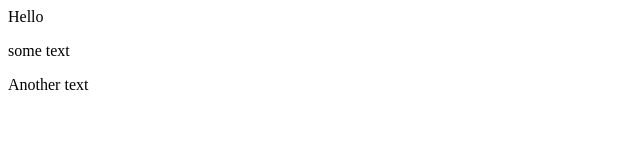
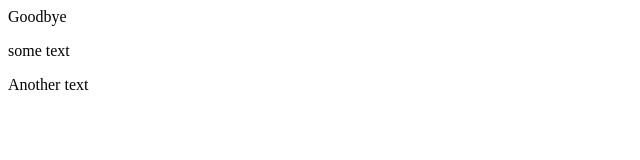
Before and after one commit to tayyabawais1023/myfirstrepo, a plain HTML site: page index.html in a window 1280 px wide. Shown: the full height of the page, 0-640 px from the left. Drawn offline with Linux system fonts and the light colour scheme.

Commit message:
added good bye

```diff
--- a/index.html
+++ b/index.html
@@ -1,3 +1,3 @@
-<p>Hello</p>
+<p>Goodbye</p>
 <p>some text</p>
 <div>Another text</div>
```
